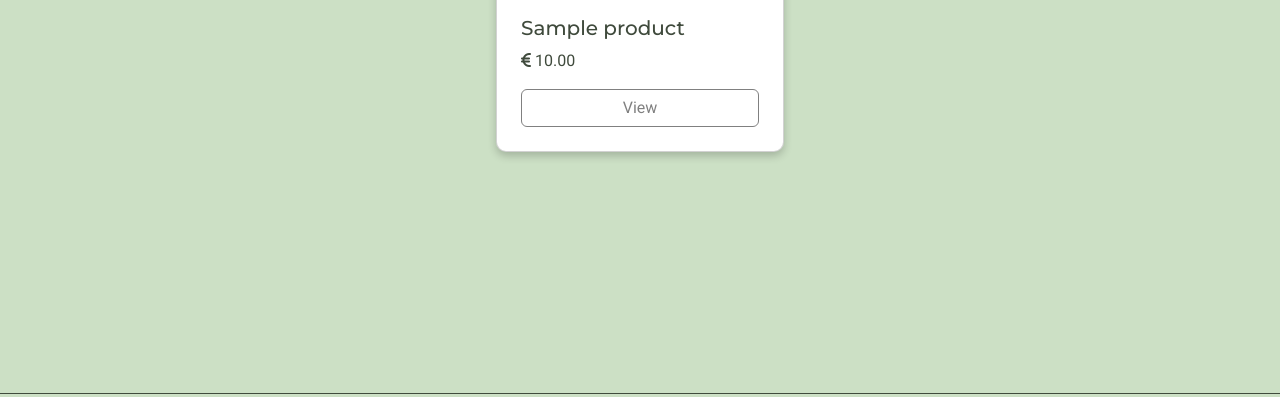
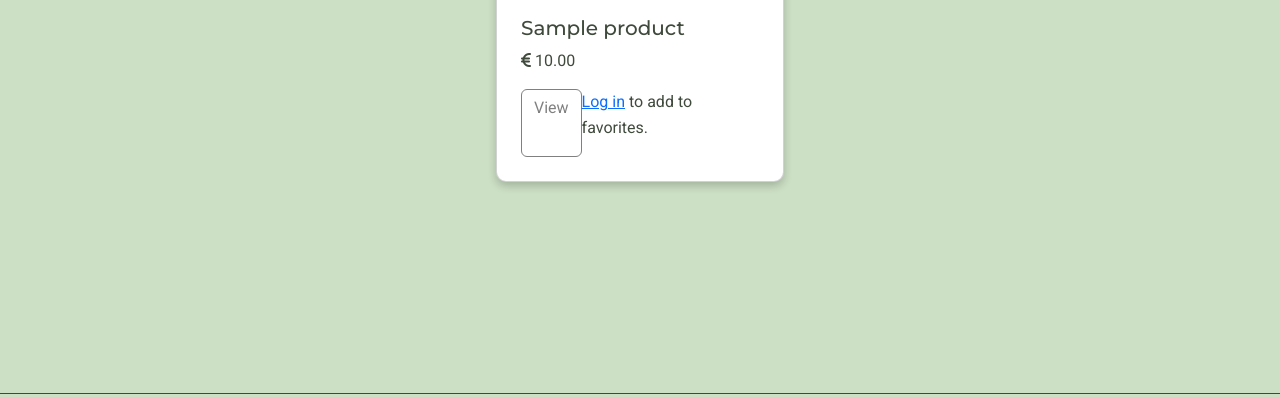
Before and after one commit to parides55/charity_shop, a Django app: page /products/ in a window 1280 px wide. Shown: the part 316-713 px from the top of the page. Run offline with Django 5.2, Linux system fonts and the light colour scheme; tables that the repository leaves empty hold one stand-in row (values such as "Sample post"); some libraries are stand-ins or nearby versions.

Commit message:
create the favorites.html with full CRUD functionality

```diff
--- a/charity_shop/settings.py
+++ b/charity_shop/settings.py
@@ -32,7 +32,7 @@ STATIC_ROOT = os.path.join(BASE_DIR, 'staticfiles')
 SECRET_KEY = os.environ.get("SECRET_KEY")
 
 # SECURITY WARNING: don't run with debug turned on in production!
-DEBUG = False
+DEBUG = True
 
 
 ALLOWED_HOSTS = ['127.0.0.1', '.herokuapp.com']
--- a/products/models.py
+++ b/products/models.py
@@ -44,3 +44,12 @@ class Basket(models.Model):
 
     class Meta:
         ordering = ['-created_on', 'user']
+
+
+class Favorite(models.Model):
+    user = models.ForeignKey(User, on_delete=models.CASCADE, related_name='favorited_by')
+    product = models.ForeignKey(Product, on_delete=models.CASCADE, related_name='favorite_product')
+    added_at = models.DateTimeField(auto_now_add=True)
+
+    def __str__(self):
+        return f"{self.user} - {self.product.title}"
--- a/products/templates/products/products.html
+++ b/products/templates/products/products.html
@@ -24,7 +24,21 @@
                     <div class="card-body">
                         <h5 class="card-title">{{product.title}}</h5>
                         <p class="card-text"><i class="fa-solid fa-euro-sign"></i> {{product.price}}</p>
+                        <span class="d-flex justify-content-between">
                         <a href="{% url 'view-product' product.slug %}" class="btn btn-primary view-info">View</a>
+                        {% if user.is_authenticated %}
+                            <form action="{% url 'add_to_favorites' product.id %}" method="post">
+                                {% csrf_token %}
+                                <button type="submit" class="btn btn-primary view-info">
+                                    <svg xmlns="http://www.w3.org/2000/svg" width="1.5rem" fill="currentColor" class="bi bi-heart" viewBox="0 0 16 16">
+                                        <path d="m8 2.748-.717-.737C5.6.281 2.514.878 1.4 3.053c-.523 1.023-.641 2.5.314 4.385.92 1.815 2.834 3.989 6.286 6.357 3.452-2.368 5.365-4.542 6.286-6.357.955-1.886.838-3.362.314-4.385C13.486.878 10.4.28 8.717 2.01zM8 15C-7.333 4.868 3.279-3.04 7.824 1.143q.09.083.176.171a3 3 0 0 1 .176-.17C12.72-3.042 23.333 4.867 8 15"/>
+                                    </svg>
+                                </button>
+                            </form>
+                        {% else %}
+                            <p><a href="{% url 'login' %}">Log in</a> to add to favorites.</p>
+                        {% endif %}
+                        </span>
                     </div>
                 </div>
                 {% if forloop.counter|divisibleby:3 %}
--- a/products/urls.py
+++ b/products/urls.py
@@ -5,6 +5,9 @@ urlpatterns = [
     path('', views.home, name='home'),
     path('products/', views.Products.as_view(), name='products'),
     path("<slug:slug>/view_product/", views.view_product, name="view-product"),
+    path('favorites/', views.favorites, name='favorites'),
+    path('add_to_favorites/<int:product_id>/', views.add_to_favorites, name='add_to_favorites'),
+    path('favorites/remove_favorite/<int:favorite_id>', views.remove_favorite, name='remove_favorite'),
     path('basket/', views.basket, name='basket'),
     path('basket/remove_item/<int:basket_id>', views.remove_item, name='remove_item'),
     path('after_payment/', views.after_payment, name='after_payment'),
--- a/products/views.py
+++ b/products/views.py
@@ -1,8 +1,8 @@
-from django.shortcuts import render, get_object_or_404, reverse
+from django.shortcuts import render, get_object_or_404, reverse, redirect
 from django.contrib import messages
 from django.views import generic
 from django.http import HttpResponseRedirect
-from .models import Product, Basket
+from .models import Product, Basket, Favorite
 from .forms import BasketForm
 
 # Create your views here.
@@ -58,7 +58,38 @@ def remove_item(request, basket_id):
     return HttpResponseRedirect(reverse('basket'))
 
 def after_payment(request):
+
     return render(
         request,
         'products/after_payment.html',
     )
+
+def add_to_favorites(request, product_id):
+
+    product = get_object_or_404(Product, id=product_id)
+    favorite, created = Favorite.objects.get_or_create(user=request.user, product=product)
+
+    if created:
+        messages.success(request, f'{product.title} has been added to your favorites.')
+    else:
+        messages.info(request, f'{product.title} is already in your favorites.')
+
+    return redirect('products')
+
+def favorites(request):
+
+    favorites = Favorite.objects.filter(user=request.user)
+
+    return render(
+        request,
+        'products/favorites.html',
+        {'favorites': favorites,},
+        )
+
+def remove_favorite(request, favorite_id):
+
+    favorite = get_object_or_404(Favorite, id=favorite_id, user=request.user)
+    favorite.delete()
+    messages.add_message(request, messages.SUCCESS, 'Favorite removed!')
+
+    return HttpResponseRedirect(reverse('favorites'))
--- a/static/css/style.css
+++ b/static/css/style.css
@@ -32,7 +32,6 @@ h1, h2, h3, h4, h5, h6 {
 }
 
 .view-info {
-    display: block;
     background-color: transparent;
     color: gray;
     border-color: gray;
--- a/templates/base.html
+++ b/templates/base.html
@@ -84,7 +84,14 @@
               <ul class="navbar-nav user-icons">
                 {% if user.is_authenticated %}
                   <li class="nav-item">
-                      <a href="{% url 'basket' %}" aria-label="Basket Icon shown when the user is logged in">
+                    <a href="{% url 'favorites' %}" aria-label="Link to favorites shown when the user is logged in">
+                      <svg xmlns="http://www.w3.org/2000/svg" width="1rem" fill="currentColor" class="bi bi-heart-fill" viewBox="0 0 16 16">
+                        <path fill-rule="evenodd" d="M8 1.314C12.438-3.248 23.534 4.735 8 15-7.534 4.736 3.562-3.248 8 1.314"/>
+                      </svg>
+                    </a>
+                  </li>
+                  <li class="nav-item">
+                    <a href="{% url 'basket' %}" aria-label="Link to basket shown when the user is logged in">
                       <i class="fa-solid fa-basket-shopping navbar-icons"></i>
                     </a>
                   </li>
```
Also changed, not shown: products/admin.py (+8 -1 lines), products/templates/products/favorites.html (added, +68 -0 lines), static/js/favorites.js (added, +13 -0 lines), products/migrations/0004_favorite.py (added). Lines whose indentation alone changed are shown as unchanged.
